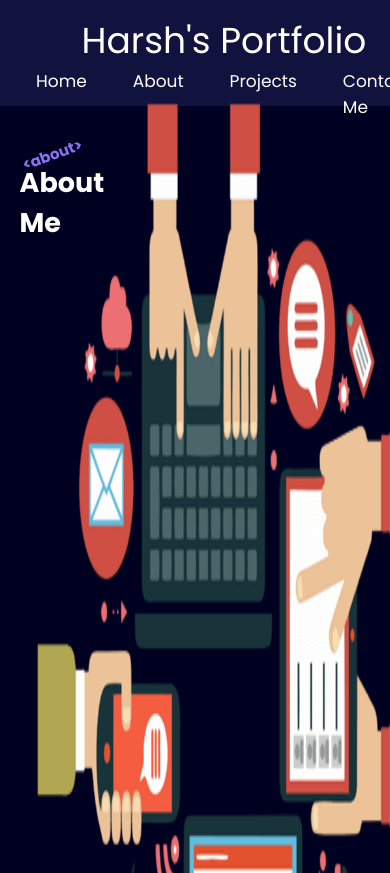
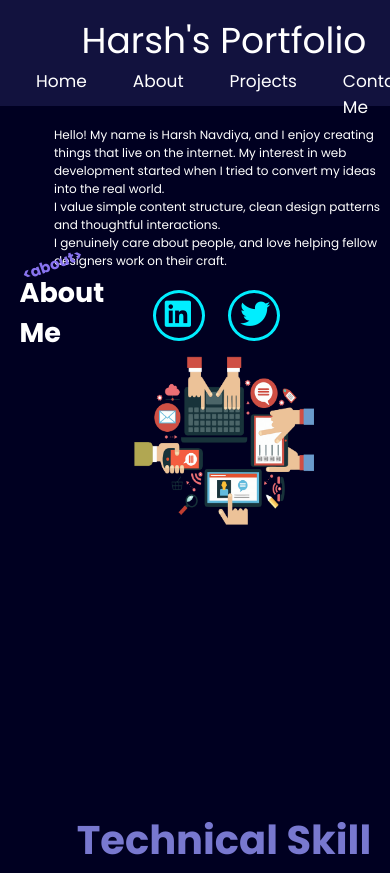
Before and after one commit to hpnavadiya/HarshPortfolio, a plain HTML site: page about.html in a window 390 px wide. Shown: the top 873 px of the page. Drawn offline with nearby package versions, Linux system fonts and the light colour scheme.

Commit message:
Create responsive design for about page

```diff
--- a/about.html
+++ b/about.html
@@ -31,7 +31,7 @@
     </header>
 
     <main>
-        <section class="first-section">
+        <section class="first-section aboutFirst">
             <div class="left-section">
                 <div class="abouttHeading">
                     <h5>&lt;about&gt;</h5>
@@ -52,7 +52,7 @@
                 </div>
             </div>
 
-            <div class="right-section">
+            <div class="right-section aboutImg">
                 <img src="img/about.png" class="aboutImg" alt="Header">
             </div>
         </section>
--- a/style.css
+++ b/style.css
@@ -593,6 +593,31 @@ footer .copyright {
         flex-direction: column-reverse;
     }
 
+    .aboutFirst {
+        display: block;
+        margin: 132px 0px;
+    }
+
+    .abouttHeading {
+        position: absolute;
+        top: 30%;
+    }
+
+    .aboutImg {
+        height: 53vh !important;
+    }
+
+    .aboutImg img {
+        width: 46vw !important;
+        height: 43vw !important;
+        margin-bottom: -30px;
+        margin-top: 47px;
+    }
+
+    .first-section p {
+        padding: 5px 54px;
+    }
+
     .left-section {
         width: 100% !important;
         display: flex;
```
